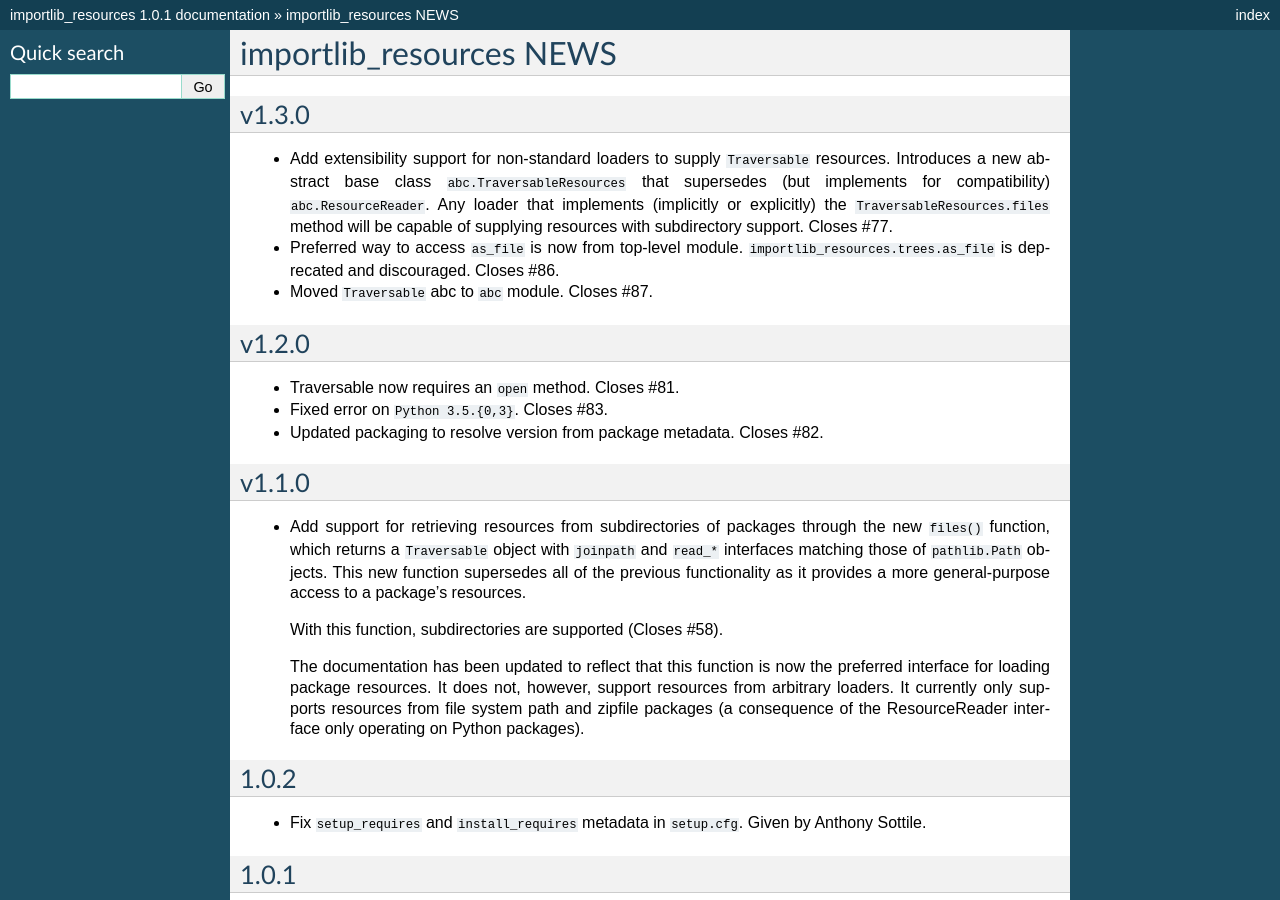
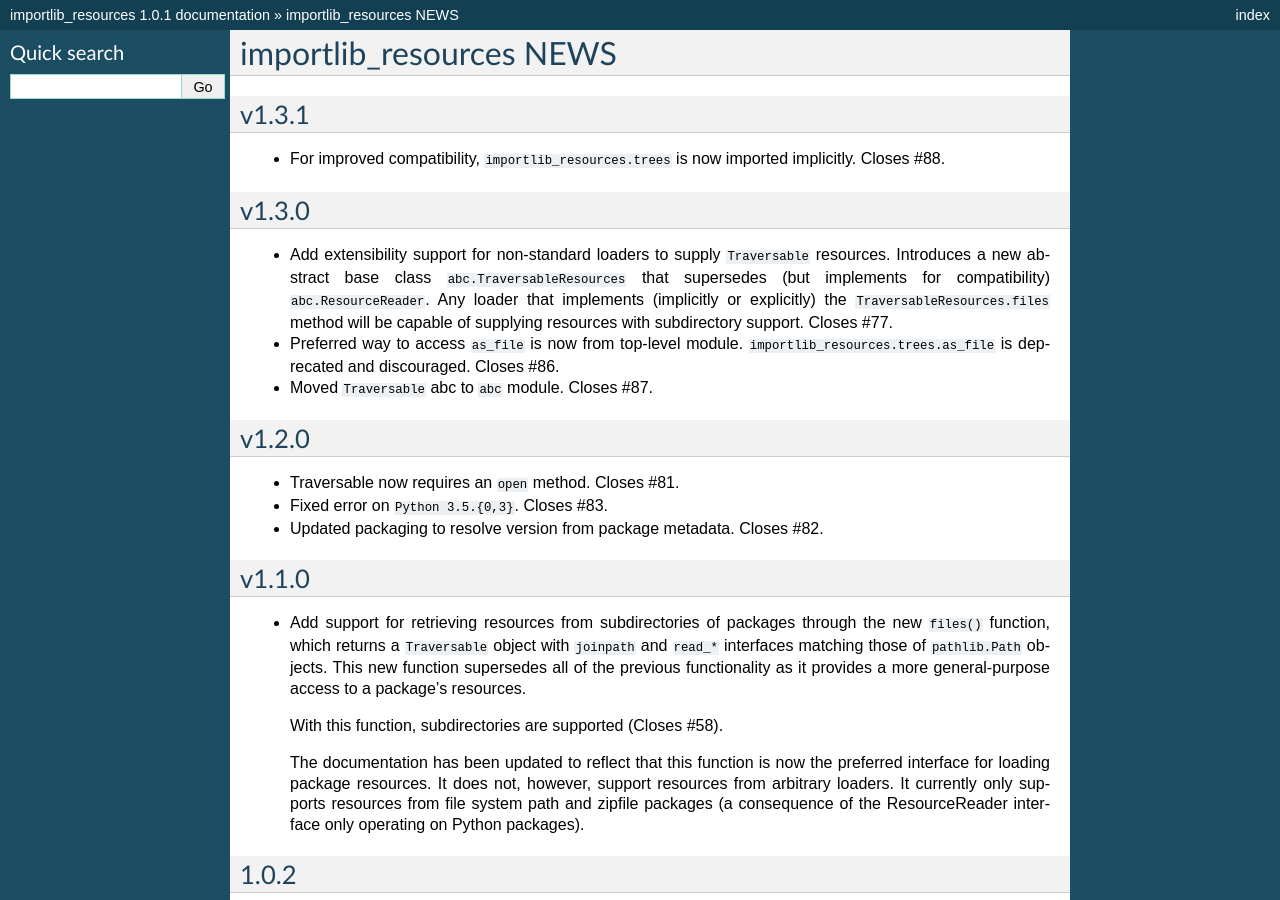
Before and after one commit to python/importlib_resources, a Sphinx documentation site: the page built from importlib_resources/docs/changelog.rst, in a window 1280 px wide and 900 px high. Built offline with Sphinx 7.4.7, drawn with Linux system fonts in a browser that asks for light colours; pages that are not in the unit, such as notebooks, are missing from menus.

Commit message:
Ensure trees module is imported. Closes #88.

```diff
--- a/importlib_resources/__init__.py
+++ b/importlib_resources/__init__.py
@@ -4,6 +4,9 @@
 
 from ._compat import metadata
 from ._common import as_file
+
+# for compatibility. Ref #88
+__import__('importlib_resources.trees')
 
 
 __all__ = [
--- a/importlib_resources/docs/changelog.rst
+++ b/importlib_resources/docs/changelog.rst
@@ -1,6 +1,11 @@
 ==========================
  importlib_resources NEWS
 ==========================
+
+v1.3.1
+======
+* For improved compatibility, ``importlib_resources.trees`` is
+  now imported implicitly. Closes #88.
 
 v1.3.0
 ======
```
